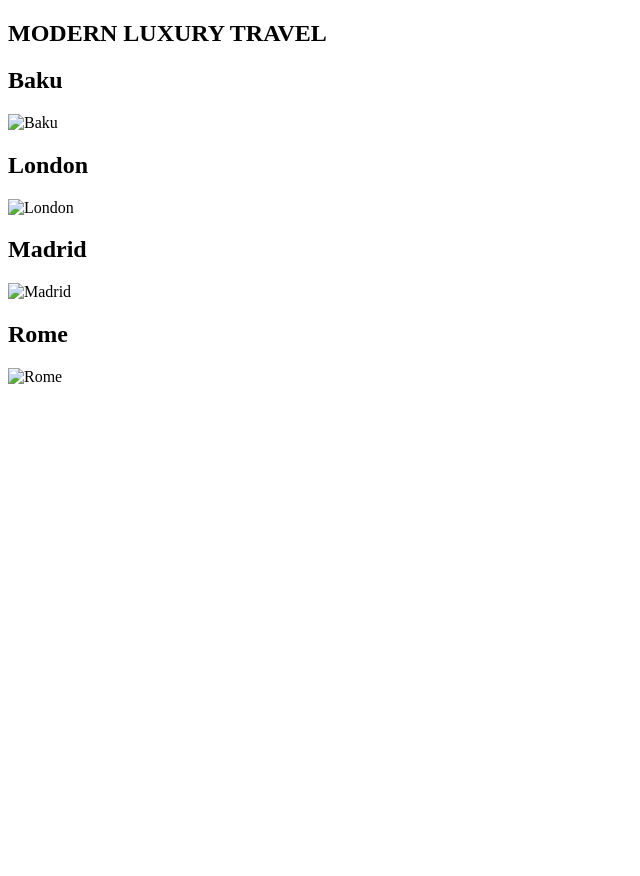
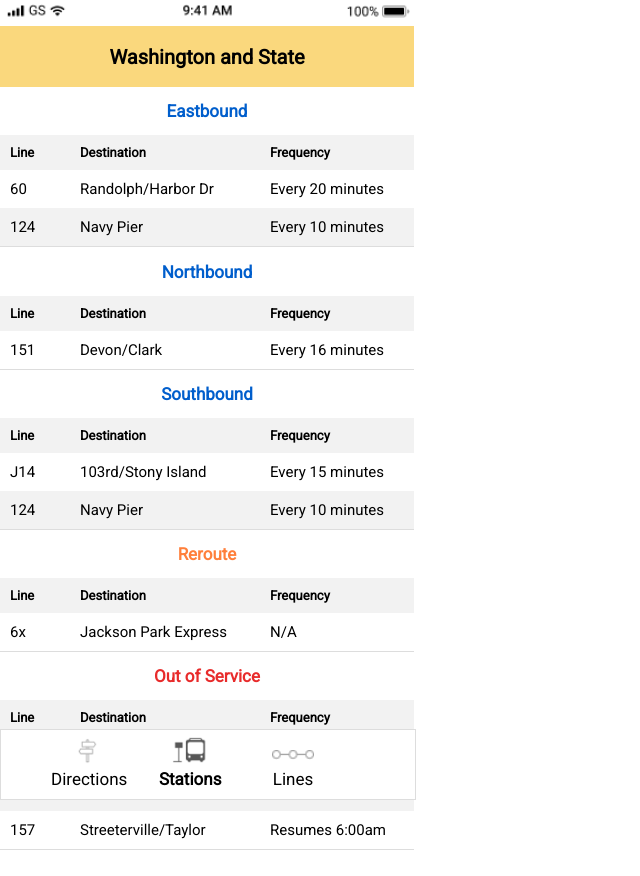
Before and after one commit to jal040/busybus, a plain HTML site: page index.html in a window 1280 px wide. Shown: the whole page, without its empty margins (0-640 px from the left). Before the commit the page ends 800 px from the top, so only its background shows below. Drawn offline with Linux system fonts and the light colour scheme.

Commit message:
bus stop screen done

```diff
--- a/index.html
+++ b/index.html
@@ -4,30 +4,119 @@
     <meta charset="utf-8">
     <title>css exercise four</title>
     <link rel="stylesheet" href="style.css">
-    <link href="https://fonts.googleapis.com/css?family=Montserrat&display=swap" rel="stylesheet">
-
+    <link href="https://fonts.googleapis.com/css?family=Roboto&display=swap" rel="stylesheet">
   </head>
   <body>
+    <nav>
+      <a href="#"> <img src="images/directionIcon1.png" class="tab-icon" alt="directions"> Directions </a>
+      <a href="#" class="active"><img src="images/busIcon.png" class="tab-icon" alt="busIcon">Stations </a>
+      <a href="#"><img src="images/lineIcon.png" class="tab-icon line" alt="lineIcon">Lines </a>
+    </nav>
     <section class="container">
+      <img src="images/status.png" class="status" alt="status">
       <div class="top">
-        <h1>MODERN LUXURY <span class="emphasis">TRAVEL</span></h1>
+        <h1>Washington and State</h1>
       </div>
       <div class="content">
-        <div class="preview baku">
-          <h1>Baku</h1>
-          <img src="images/baku.jpg" class="images" alt="Baku">
+        <div class="preview east">
+          <!-- <img src="images/bus.png" class="bus" alt="bus"> -->
+          <h2>Eastbound</h2>
+          <table class="route-data">
+            <tr>
+              <th>Line</th>
+              <th>Destination</th>
+              <th>Frequency</th>
+            </tr>
+            <tr>
+              <td>60</td>
+              <td>Randolph/Harbor Dr</td>
+              <td>Every 20 minutes</td>
+            </tr>
+            <tr>
+              <td>124</td>
+              <td>Navy Pier</td>
+              <td>Every 10 minutes</td>
+            </tr>
+          </table>
         </div>
-        <div class="preview london">
-          <h1>London</h1>
-          <img src="images/london.png" class="images" alt="London">
+        <div class="preview north">
+          <!-- <img src="images/bus.png" class="bus" alt="bus"> -->
+          <h2>Northbound</h2>
+          <table class="route-data">
+            <tr>
+              <th>Line</th>
+              <th>Destination</th>
+              <th>Frequency</th>
+            </tr>
+            <tr>
+              <td>151</td>
+              <td>Devon/Clark</td>
+              <td>Every 16 minutes</td>
+            </tr>
+          </table>
         </div>
-        <div class="preview madrid">
-          <h1>Madrid</h1>
-          <img src="images/madrid.jpg" class="images" alt="Madrid">
+        <div class="preview south">
+          <!-- <img src="images/bus.png" class="bus" alt="bus"> -->
+          <h2>Southbound</h2>
+          <table class="route-data">
+            <tr>
+              <th>Line</th>
+              <th>Destination</th>
+              <th>Frequency</th>
+            </tr>
+            <tr>
+              <td>J14</td>
+              <td>103rd/Stony Island</td>
+              <td>Every 15 minutes</td>
+            </tr>
+            <tr>
+              <td>124</td>
+              <td>Navy Pier</td>
+              <td>Every 10 minutes</td>
+            </tr>
+          </table>
         </div>
-        <div class="preview rome">
-          <h1>Rome</h1>
-          <img src="images/rome.jpg" class="images" alt="Rome">
+        <div class="preview reroute">
+          <!-- <img src="images/bus.png" class="bus" alt="bus"> -->
+          <h2>Reroute</h2>
+          <table class="route-data">
+            <tr>
+              <th>Line</th>
+              <th>Destination</th>
+              <th>Frequency</th>
+            </tr>
+            <tr>
+              <td>6x</td>
+              <td>Jackson Park Express</td>
+              <td>N/A</td>
+            </tr>
+          </table>
+        </div>
+        <div class="preview no-service">
+          <!-- <img src="images/bus.png" class="bus" alt="bus"> -->
+          <h2>Out of Service</h2>
+          <table class="route-data">
+            <tr>
+              <th>Line</th>
+              <th>Destination</th>
+              <th>Frequency</th>
+            </tr>
+            <tr>
+              <td>4</td>
+              <td>Cottage Grove</td>
+              <td>Resumes 12:10am</td>
+            </tr>
+            <tr>
+              <td>20</td>
+              <td>Madison</td>
+              <td>Resumes 12:10am</td>
+            </tr>
+            <tr>
+              <td>157</td>
+              <td>Streeterville/Taylor</td>
+              <td>Resumes 6:00am</td>
+            </tr>
+          </table>
         </div>
       </div>
     </section>
--- a/style.css
+++ b/style.css
@@ -0,0 +1,122 @@
+body {
+  margin: 0;
+  font-family: 'Roboto', sans-serif;
+    width: 414px;
+}
+
+section {
+  padding-bottom: 71px;
+}
+
+nav {
+  overflow: hidden;
+  background-color: white;
+  position: fixed;
+  bottom: 0;
+  /* width: 100%; */
+  width: 364px;
+  /* padding: 16px 60px 16px 20px; */
+  padding-top: 5px;
+  padding-bottom: 10px;
+  padding-left: 50px;
+  text-align: center;
+  border: 1px solid #ddd;
+}
+
+nav a {
+  float: left;
+  width: 20%;
+  text-align: center;
+  text-decoration: none;
+  font-size: 17px;
+  padding-right: 30px;
+  color: black;
+}
+
+nav .active {
+  font-weight: bold;
+}
+
+.tab-icon {
+  height: 30px;
+}
+
+.line {
+  height: 10px !important;
+  padding-top: 15px;
+  padding-bottom: 5px;
+}
+
+h1 {
+  font-size: 20px;
+}
+
+h2 {
+  font-size: 17px;
+  /* float: left; */
+  text-align: center;
+}
+
+.bus {
+  height: 30px;
+  float: left;
+  padding-top: 8px;
+}
+
+.route-data {
+  border-collapse: collapse;
+  width: 100%;
+}
+
+.route-data td, th {
+  font-size: 15px;
+  padding: 10px 10px 10px 10px;
+}
+
+.route-data tr:nth-child(odd){
+  background-color: #f2f2f2;
+}
+
+.route-data th {
+  padding-top: 10px;
+  padding-bottom: 10px;
+  text-align: left;
+  background-color: #f2f2f2;
+  color: black;
+  font-size: 13px;
+}
+
+.route-data tr td:first-child {
+  width: 50px;
+}
+
+.route-data tr td:nth-child(even) {
+  width: 170px;
+}
+
+tbody {
+  border-bottom: 1px solid #ddd;
+}
+
+.top {
+  text-align: center;
+  background-color: #FAD87D;
+  padding-top: 2px;
+  padding-bottom: 2px;
+}
+
+.status {
+  width: 414px;
+}
+
+.east h2, .north h2, .south h2 {
+  color: #005ecc
+}
+
+.reroute h2 {
+  color: #ff7f3a;
+}
+
+.no-service h2 {
+  color: #e82b2b;
+}
```
Also changed, not shown: images/bus.png (added), images/busIcon.png (added), images/directionIcon.png (added), images/directionIcon1.png (added), images/lineIcon.png (added), images/status.png (added).
